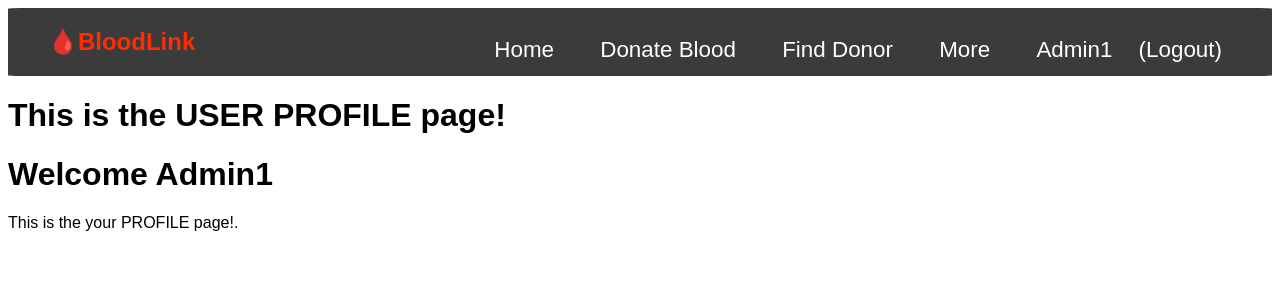
After one commit to NimishKr16/BloodLink, a Flask app: a page that uses templates/base.html in a window 1280 px wide. The commit adds this page. Shown: the top 300 px of the page. Run offline with Flask 3, Linux system fonts and the light colour scheme; a user stored in the database is signed in.

Commit message:
Add user profile

```diff
--- a/app.py
+++ b/app.py
@@ -7,7 +7,7 @@ app.config['SECRET_KEY'] = 'BloodLink_DBMS123'
 app.config['SQLALCHEMY_DATABASE_URI'] = 'sqlite:///bloodbank.db'
 db = SQLAlchemy(app)
 
-# * --------- Database Models --------- #
+# * ------------- DATABASE MODELS ------------ #
 
 # * --- Admin Table --- #
 class Admin(db.Model):
@@ -58,52 +58,51 @@ class Recipient(db.Model):
     RequestStatus = db.Column(db.Boolean, nullable=False) # True:Fulfilled, False:Pending
 
 
-# * --------- App Routes --------- #
-@app.route('/')
-def home():
+# * -------------- APP ROUTES ------------- #
+
+# * ---- Check Logged-in ---- #
+def is_logged_in():
     username = None
     if 'logged_in' in session and session['logged_in'] == True:
         username = session['username']
-    elif  'admin_logged_in' in session and session['admin_logged_in']==True :
+    elif 'admin_logged_in' in session and session['admin_logged_in']==True:
         username = session['admin_username']
+    return username
+
+@app.route('/')
+def home():
+    username = is_logged_in()
     return render_template('home.html',username=username)
 
 @app.route('/findDonors')
 def find_donor():
-    username = None
-    if 'logged_in' in session and session['logged_in'] == True:
-        username = session['username']
-    elif  'admin_logged_in' in session and session['admin_logged_in']==True :
-        username = session['admin_username']
+    username = is_logged_in()
     return render_template('findDonor.html',username=username)
 
 @app.route('/donateBlood')
 def donate():
-    username = None
-    if 'logged_in' in session and session['logged_in'] == True:
-        username = session['username']
-    elif 'admin_logged_in' in session and session['admin_logged_in']==True :
-        username = session['admin_username']
+    username = is_logged_in()
     return render_template('donate.html',username=username)
 
 @app.route('/inventory')
 def inventory():
-    username = None
-    if 'logged_in' in session and session['logged_in'] == True:
-        username = session['username']
-    elif 'admin_logged_in' in session and session['admin_logged_in']==True :
-        username = session['admin_username']
+    username = is_logged_in()
     return render_template('inventory.html',username=username)
 
 
 @app.route('/appointments')
 def appoint():
-    username = None
-    if 'logged_in' in session and session['logged_in'] == True:
-        username = session['username']
-    elif 'admin_logged_in' in session and session['admin_logged_in']==True:
-        username = session['admin_username']
+    username = is_logged_in()
     return render_template('appoint.html',username=username)
+
+@app.route('/profile/<username>')
+def profile(username):
+    currusername = is_logged_in()
+    if currusername is None:
+        return "You must login first!"
+    else:
+        return render_template('profile.html',username=currusername)
+
 # * ----- Signup routes for each user type ------ #
 
 @app.route('/signup', methods=['GET', 'POST'])
@@ -207,7 +206,6 @@ def admin_dash():
         return "Must be logged in as an Admin!"  # Redirect to login if not logged in
 
 
-
 # * ---- LOGOUT ROUTE ---- #
 @app.route('/logout')
 def logout():
@@ -254,9 +252,9 @@ def print_admins():
         for admin in admins:
             print(admin)
 
-# ! print_users()
-# ! print_donors()
-# ! print_admins()
+# ? print_users()
+# ? print_donors()
+# ? print_admins()
 if __name__ == '__main__':
     app.run(debug=True,port=5500)
 
--- a/templates/base.html
+++ b/templates/base.html
@@ -24,7 +24,7 @@
         </li>
         <li>
           {% if username %}
-          <a href="#" class="open-button">{{ username }}</a>
+          <a href="{{ url_for('profile', username=username) }}" class="open-button">{{ username }}</a>
           <a href="{{ url_for('logout') }}" class="text-lg" id="loginBtn">(Logout)</a>
           {% else %}
           <a href="#" onclick="openPopup('popup')" class="open-button">Login</a>
--- /dev/null
+++ b/templates/profile.html
@@ -0,0 +1,11 @@
+{% extends "base.html" %}
+
+{% block title %}
+    Your Profile
+{% endblock %}
+
+{% block content %}
+    <h1>This is the USER PROFILE page!</h1>
+    <h1> Welcome {{ username }}</h1>
+    <p>This is the your PROFILE page!.</p>
+{% endblock %}
```
